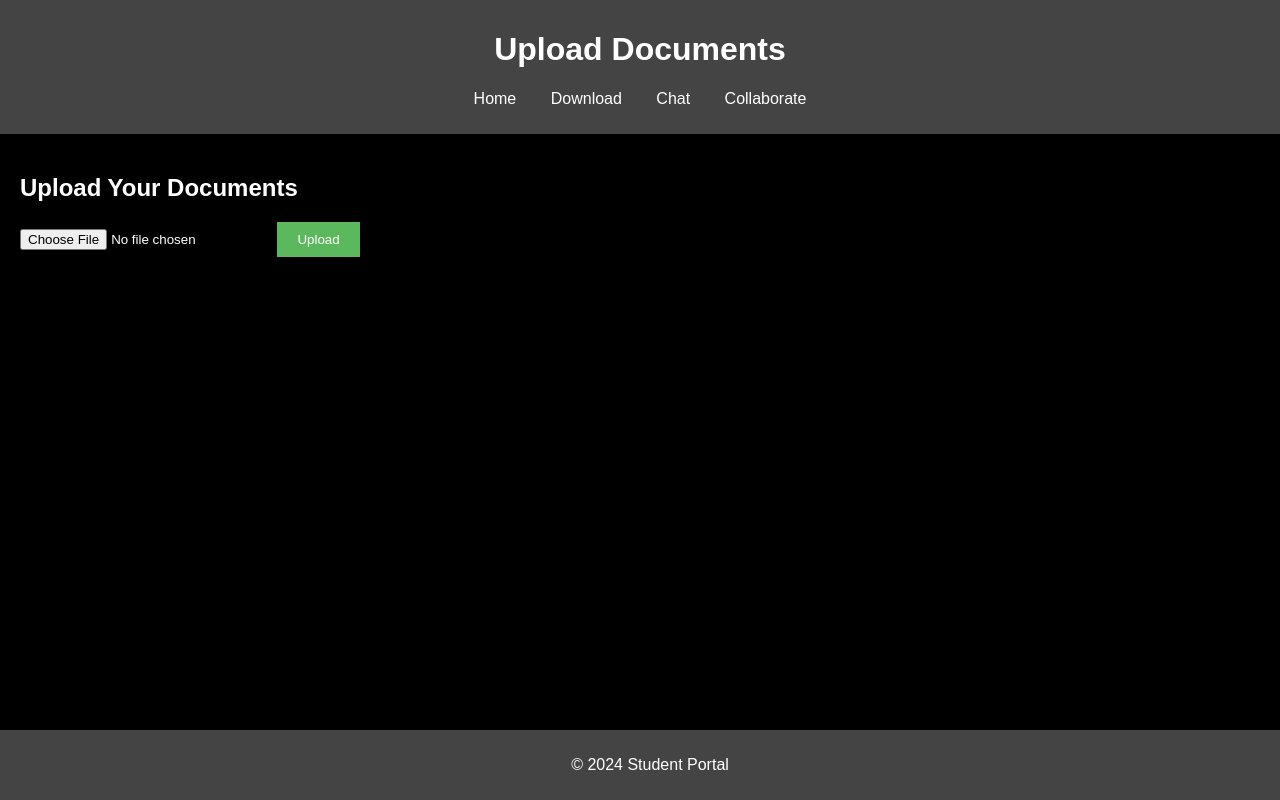
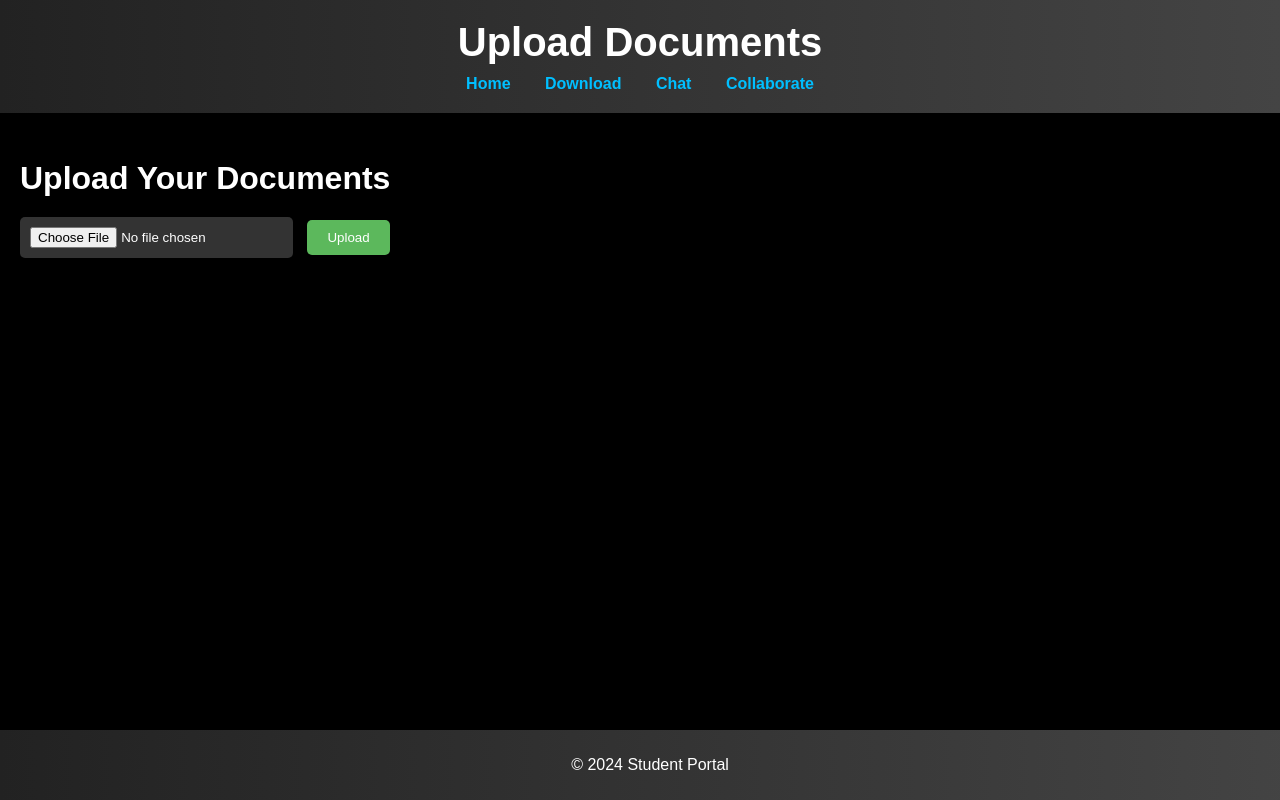
Before and after one commit to AzuNotazu8/promptology, a plain HTML site: page upload.html in a window 1280 px wide. Drawn offline with Linux system fonts and the light colour scheme.

Commit message:
Update styles.css

```diff
--- a/styles.css
+++ b/styles.css
@@ -1,19 +1,33 @@
+/* Global Styles */
 body {
-    background-color: #000;
-    color: #fff;
-    font-family: Arial, sans-serif;
+    background-color: #000; /* Black background */
+    color: #fff; /* White text */
+    font-family: 'Arial', sans-serif;
+    margin: 0;
+    padding: 0;
+    display: flex;
+    flex-direction: column;
+    min-height: 100vh;
+}
+
+/* Header Styles */
+header {
+    background: linear-gradient(90deg, #222, #444); /* Dark gradient */
+    padding: 20px;
+    text-align: center;
+    box-shadow: 0 2px 10px rgba(0, 0, 0, 0.5); /* Shadow effect */
+}
+
+h1 {
+    font-size: 2.5em; /* Larger title */
     margin: 0;
 }
 
-header {
-    background-color: #444;
-    padding: 10px;
-    text-align: center;
-}
-
+/* Navigation Styles */
 nav ul {
     list-style-type: none;
     padding: 0;
+    margin: 10px 0 0;
 }
 
 nav ul li {
@@ -22,42 +36,80 @@ nav ul li {
 }
 
 nav ul li a {
-    color: #fff;
+    color: #00bfff; /* Bright blue for links */
     text-decoration: none;
+    font-weight: bold;
+    transition: color 0.3s; /* Transition effect */
 }
 
+nav ul li a:hover {
+    color: #ff4500; /* Change color on hover */
+}
+
+/* Main Content Styles */
 main {
     padding: 20px;
+    flex: 1; /* Makes the main area grow to fill space */
 }
 
+h2 {
+    font-size: 2em; /* Larger subheading */
+    margin-bottom: 10px;
+}
+
+form {
+    margin: 20px 0;
+}
+
+input[type="file"] {
+    margin-right: 10px;
+    padding: 10px;
+    border: none;
+    border-radius: 5px;
+    background: #333; /* Darker background for inputs */
+    color: #fff;
+}
+
+button {
+    background-color: #5cb85c; /* Green button */
+    color: white;
+    padding: 10px 20px;
+    border: none;
+    border-radius: 5px; /* Rounded corners */
+    cursor: pointer;
+    transition: background-color 0.3s, transform 0.2s; /* Transition effects */
+}
+
+button:hover {
+    background-color: #4cae4c; /* Darker green on hover */
+    transform: scale(1.05); /* Slightly enlarge on hover */
+}
+
+/* Success Message Styles */
+#success-message {
+    margin-top: 20px;
+    background: rgba(255, 255, 255, 0.1); /* Semi-transparent background */
+    padding: 20px;
+    border-radius: 10px; /* Rounded corners */
+    text-align: center;
+    animation: fadeIn 0.5s; /* Fade-in effect */
+}
+
+@keyframes fadeIn {
+    from {
+        opacity: 0;
+    }
+    to {
+        opacity: 1;
+    }
+}
+
+/* Footer Styles */
 footer {
-    background-color: #444;
+    background: linear-gradient(90deg, #222, #444);
     text-align: center;
     padding: 10px;
-    position: absolute;
+    position: relative;
     bottom: 0;
     width: 100%;
 }
-
-button {
-    background-color: #5cb85c;
-    color: white;
-    padding: 10px 20px;
-    border: none;
-    cursor: pointer;
-}
-
-button:hover {
-    background-color: #4cae4c;
-}
-
-.hidden {
-    display: none;
-}
-
-.chat-box {
-    margin-top: 20px;
-    background-color: #333;
-    padding: 10px;
-    border-radius: 5px;
-}
```
